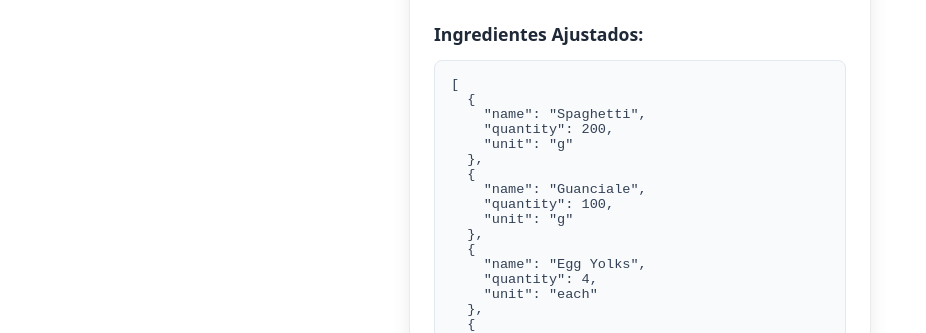
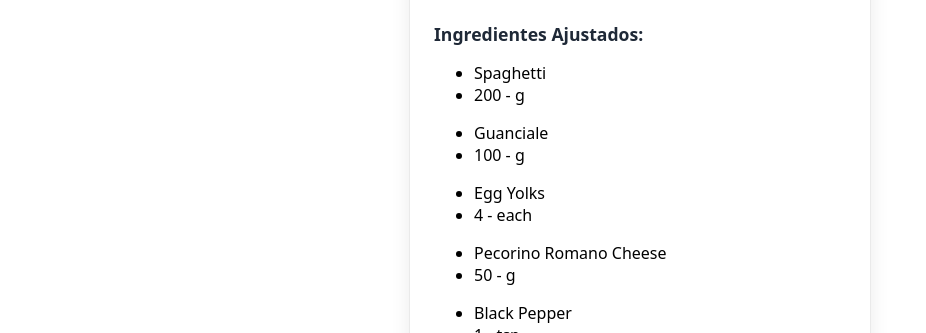
Before and after one commit to ederzin13/recipe-box, an Angular app: page / in a window 1280 px wide. Shown: the part 467-800 px from the top of the page, without its empty margins (0-926 px from the left). Built offline with nearby package versions, Linux system fonts and the light colour scheme.

Commit message:
Módulo 11 - Renderização de listas

```diff
--- a/src/app/recipe-detail/recipe-detail.html
+++ b/src/app/recipe-detail/recipe-detail.html
@@ -18,7 +18,13 @@
     <!-- Ingredientes calculados -->
     <div class="ingredients-section">
       <h3 class="ingredients-title">Ingredientes Ajustados:</h3>
-      <pre class="ingredients-json">{{ adjustedIngredients() | json }}</pre>
+
+      @for (ingredient of adjustedIngredients(); track ingredient.name) {
+        <ul>
+          <li>{{ ingredient.name }}</li>
+          <li>{{ ingredient.quantity }} - {{ ingredient.unit }}</li>
+        </ul>
+      }
     </div>
   </div>
 </article>
--- a/src/app/recipe-detail/recipe-detail.ts
+++ b/src/app/recipe-detail/recipe-detail.ts
@@ -1,9 +1,8 @@
 import { Component, computed, input, signal } from '@angular/core';
 import { RecipeModel } from '../models';
-import { JsonPipe } from '@angular/common';
 
 @Component({
-  imports: [JsonPipe],
+  imports: [],
   selector: 'app-recipe-detail',
   styleUrl: './recipe-detail.css',
   templateUrl: './recipe-detail.html',
```
